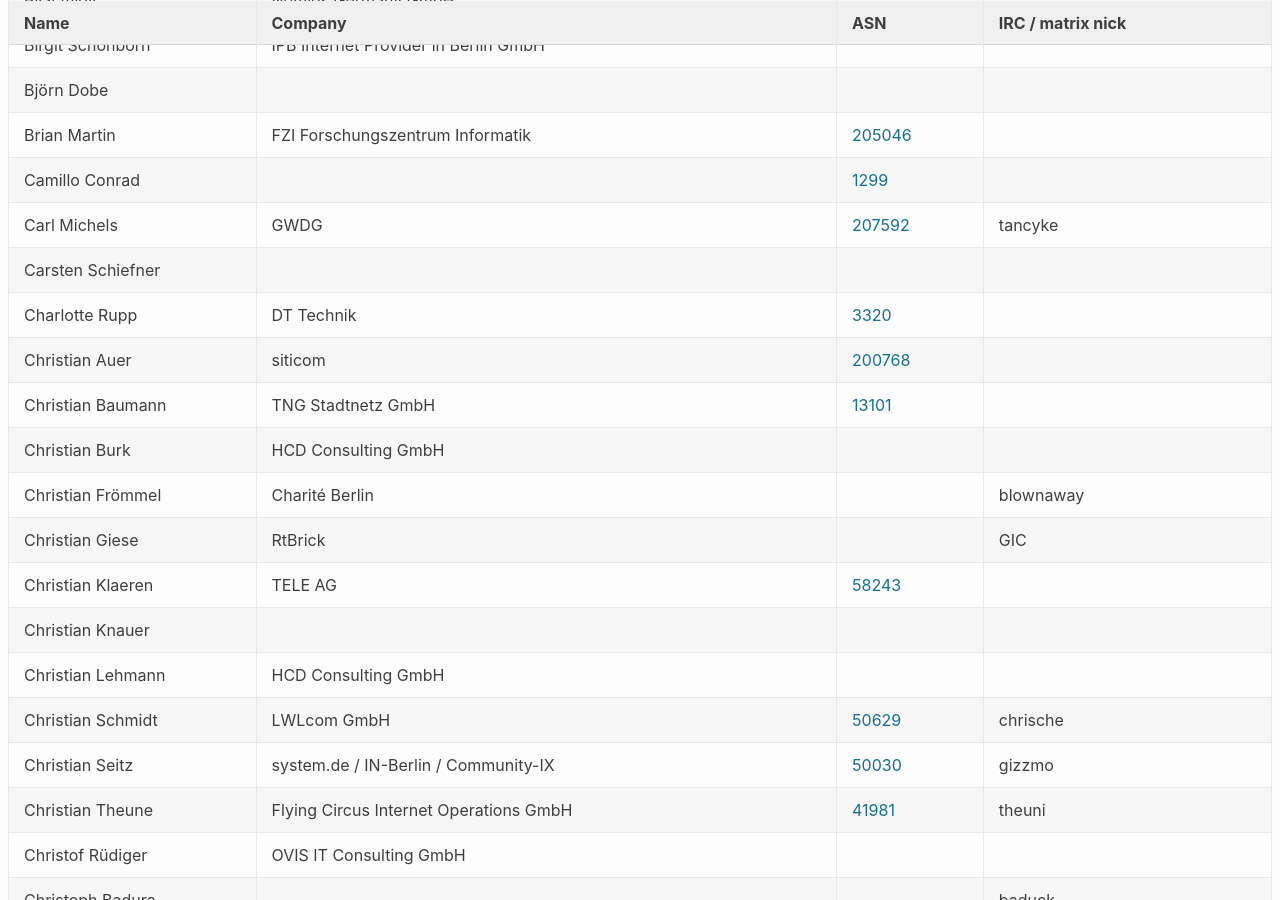
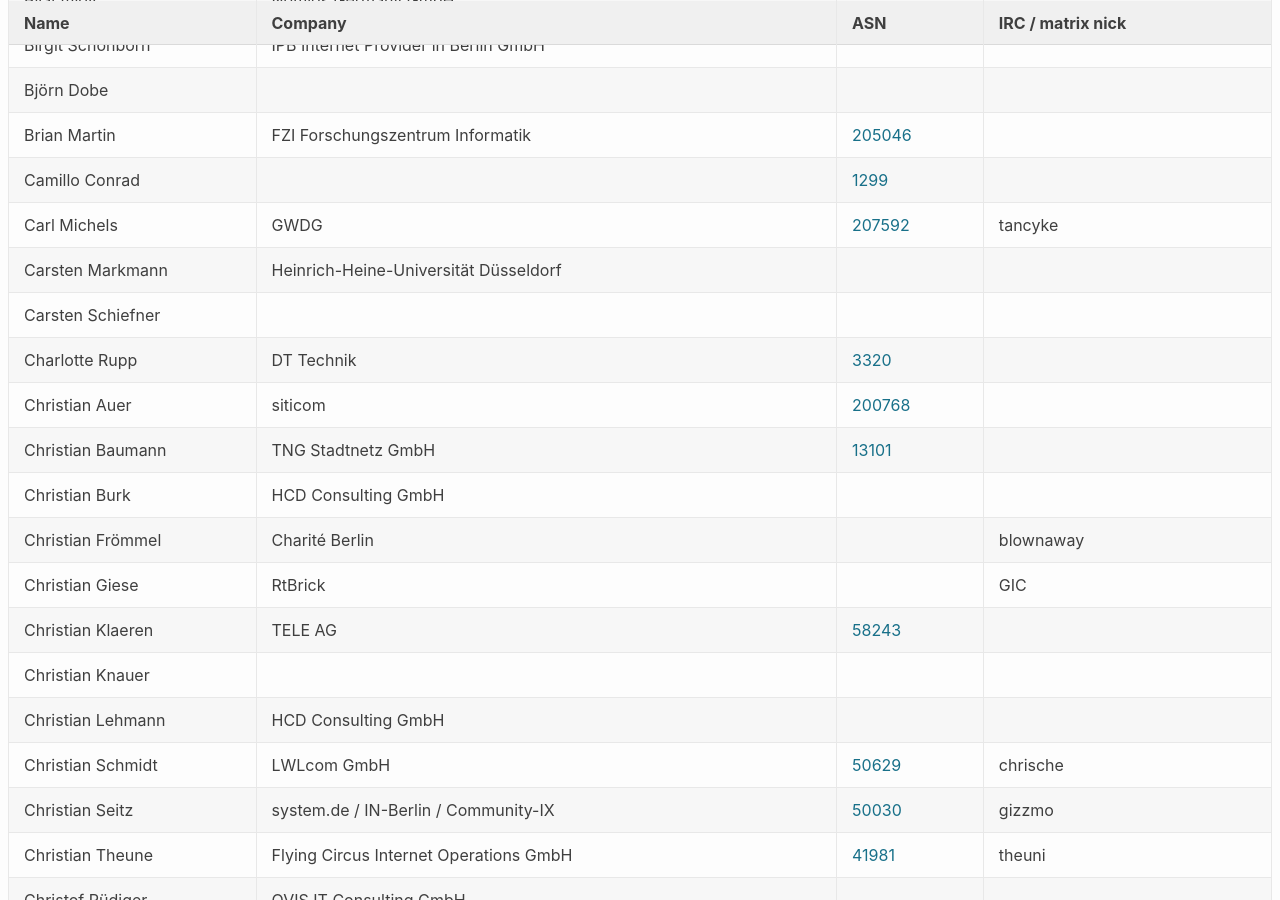
Before and after one commit to denog/pretix-attendeelist, a Jekyll site: the page built from denog16/index.markdown, in a window 1280 px wide and 900 px high, scrolled down 2518 px. Built offline with Jekyll 4.4.1, drawn with Linux system fonts in a browser that asks for light colours.

Commit message:
Latest data: Wed Oct 23 18:34:00 UTC 2024

```diff
--- a/_data/attendees_denog16_onsite.json
+++ b/_data/attendees_denog16_onsite.json
@@ -348,6 +348,12 @@
     "asn": "207592"
   },
   {
+    "name": "Carsten Markmann",
+    "company": "Heinrich-Heine-Universität Düsseldorf",
+    "irc": null,
+    "asn": null
+  },
+  {
     "name": "Carsten Schiefner",
     "company": null,
     "irc": null,
```
